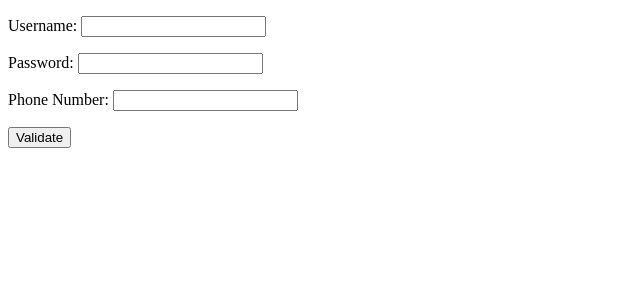
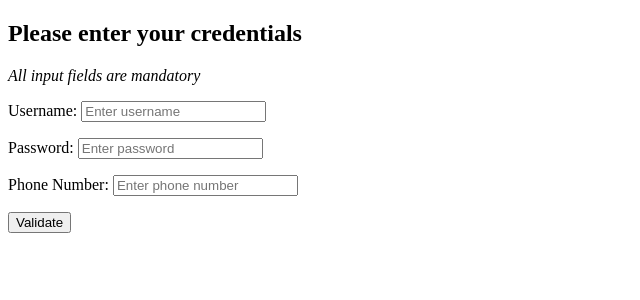
Before and after one commit to rohithredd94/WPL-PW-1, a PHP site: page /jsdemo.html in a window 1280 px wide. Shown: the top 300 px of the page, without its empty margins (0-640 px from the left). Run offline with PHP 8.4, Linux system fonts and the light colour scheme.

Commit message:
More design changes

```diff
--- a/jsdemo.css
+++ b/jsdemo.css
@@ -4,3 +4,6 @@
 .success{
 	color: green;
 }
+#info{
+	font-style: italic;
+}
--- a/jsdemo.html
+++ b/jsdemo.html
@@ -7,9 +7,11 @@
 	<link rel="stylesheet" type="text/css" href="jsdemo.css">
 </head>
 <body>
-	<p>Username: <input type="text" name="Username" id="username"></p>
-	<p>Password: <input type="password" name="Password" id="password"></p>
-	<p>Phone Number: <input type="Number" name="Phone Number" id="phone"></p>
+	<h2>Please enter your credentials</h2>
+	<p id="info">All input fields are mandatory</p>
+	<p>Username: <input type="text" name="Username" id="username" placeholder="Enter username"></p>
+	<p>Password: <input type="password" name="Password" id="password" placeholder="Enter password"></p>
+	<p>Phone Number: <input type="Number" name="Phone Number" id="phone" placeholder="Enter phone number"></p>
 	<button type="button" id="button">Validate</button>
 	<p id="output" class="error"></p>
 </body>
```
